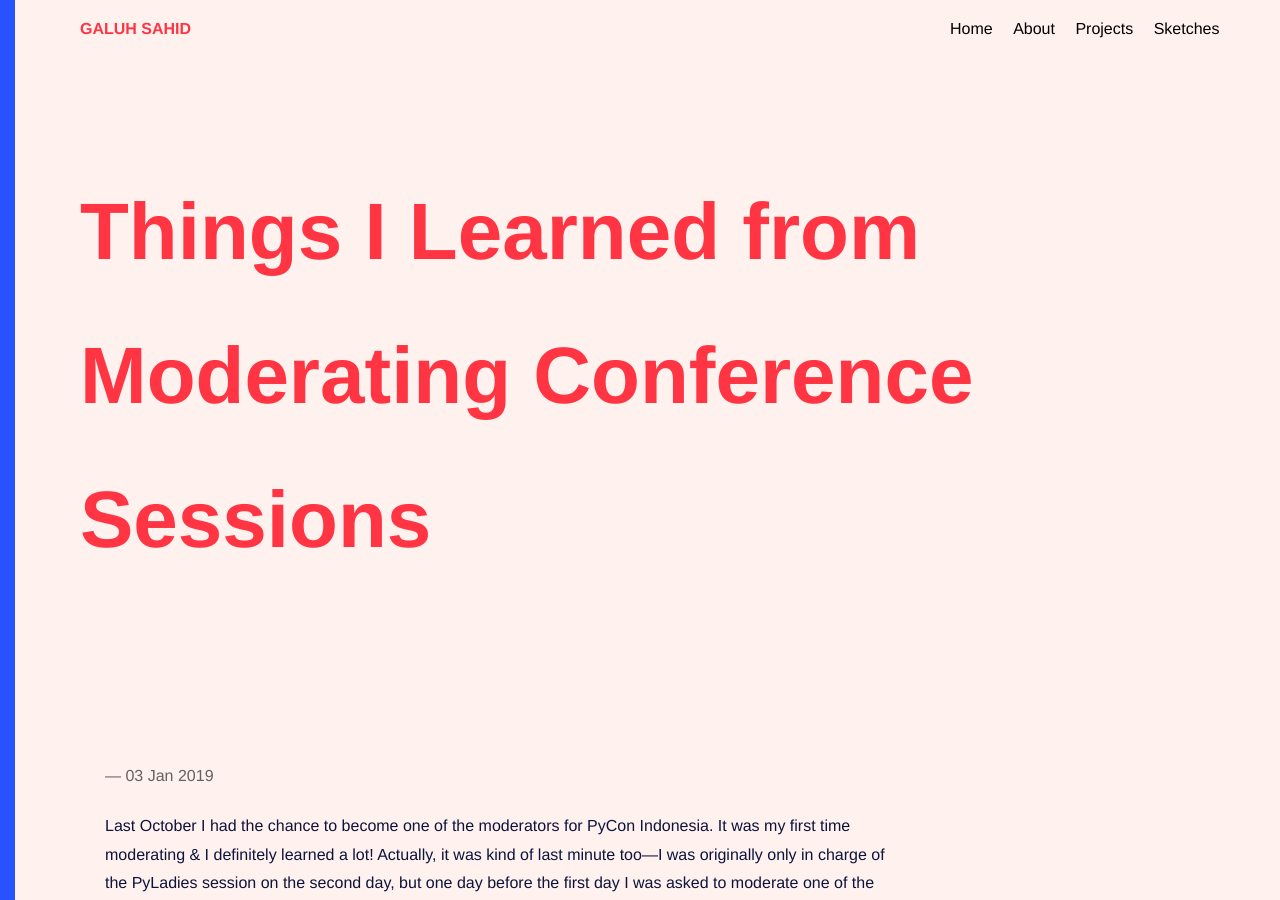
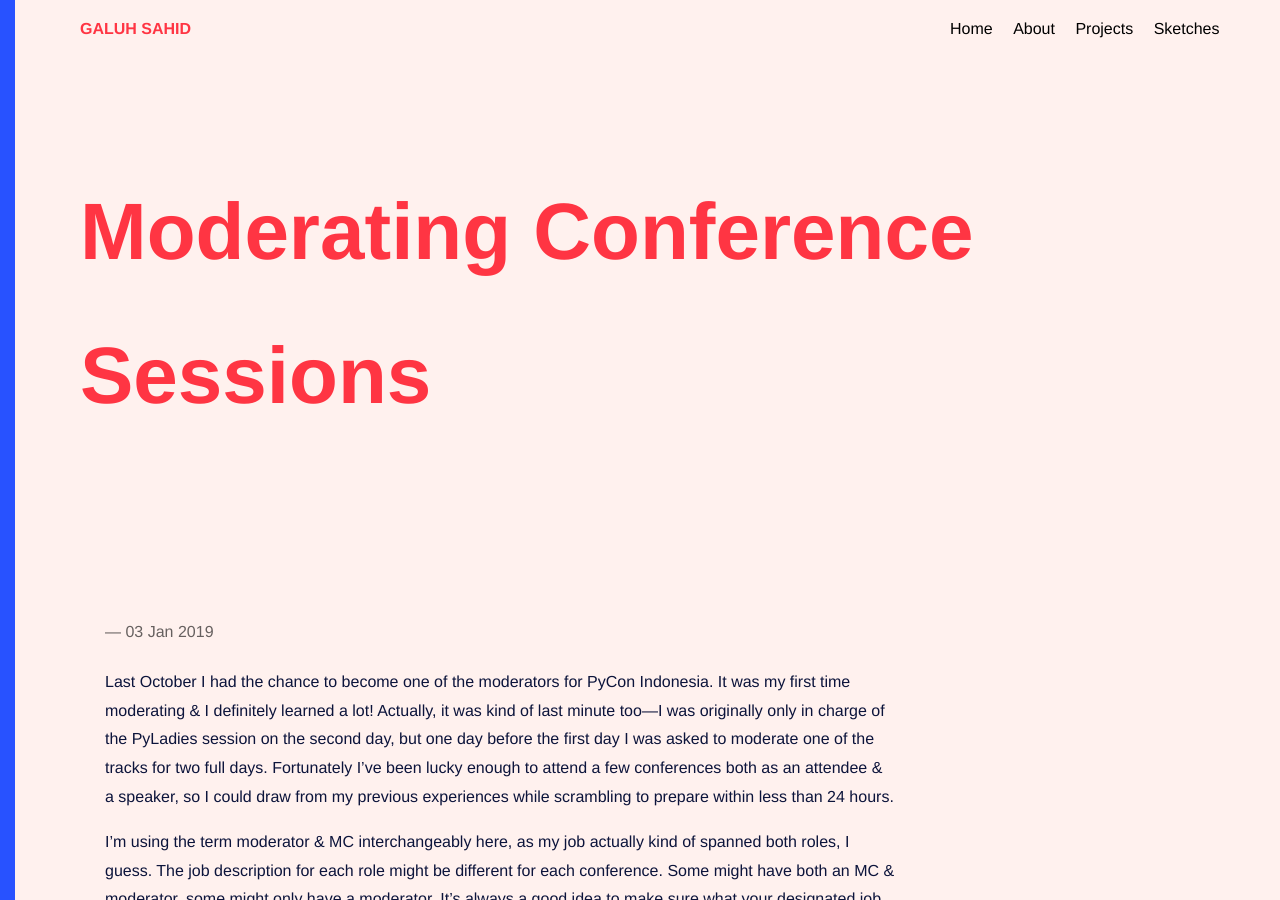
Before and after one commit to galuhsahid/galuhsahid.github.io, a Jekyll site: the page built from _posts/2019-01-02-moderating.md, in a window 1280 px wide and 900 px high. Built offline with Jekyll 4.4.1, drawn with Linux system fonts in a browser that asks for light colours; nearby versions of some CDN libraries; some web fonts are replaced.

Commit message:
Old post title doesn't really fit anymore

```diff
--- a/_posts/2019-01-02-moderating.md
+++ b/_posts/2019-01-02-moderating.md
@@ -1,6 +1,6 @@
 ---
 layout: post
-title:  "Things I Learned from Moderating Conference Sessions"
+title:  "Moderating Conference Sessions"
 date:   2019-01-03
 tags: [conference]
 ---
```
